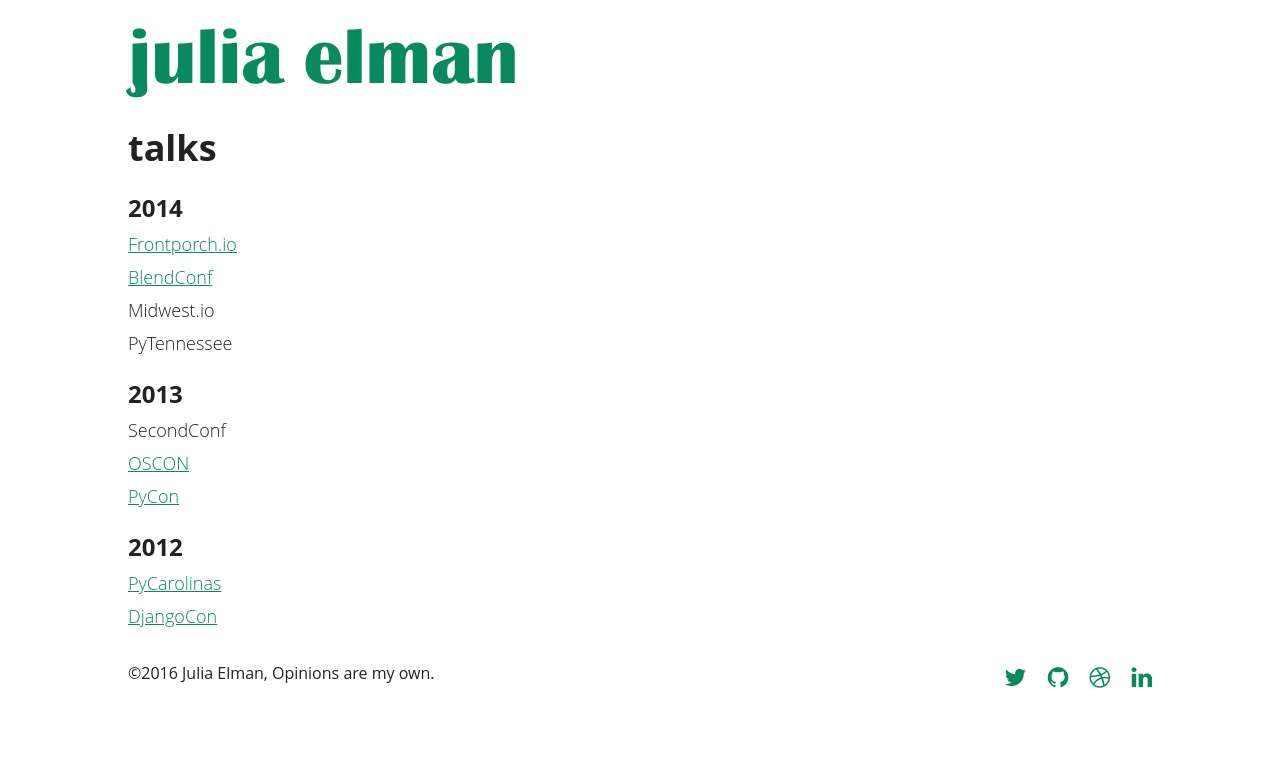
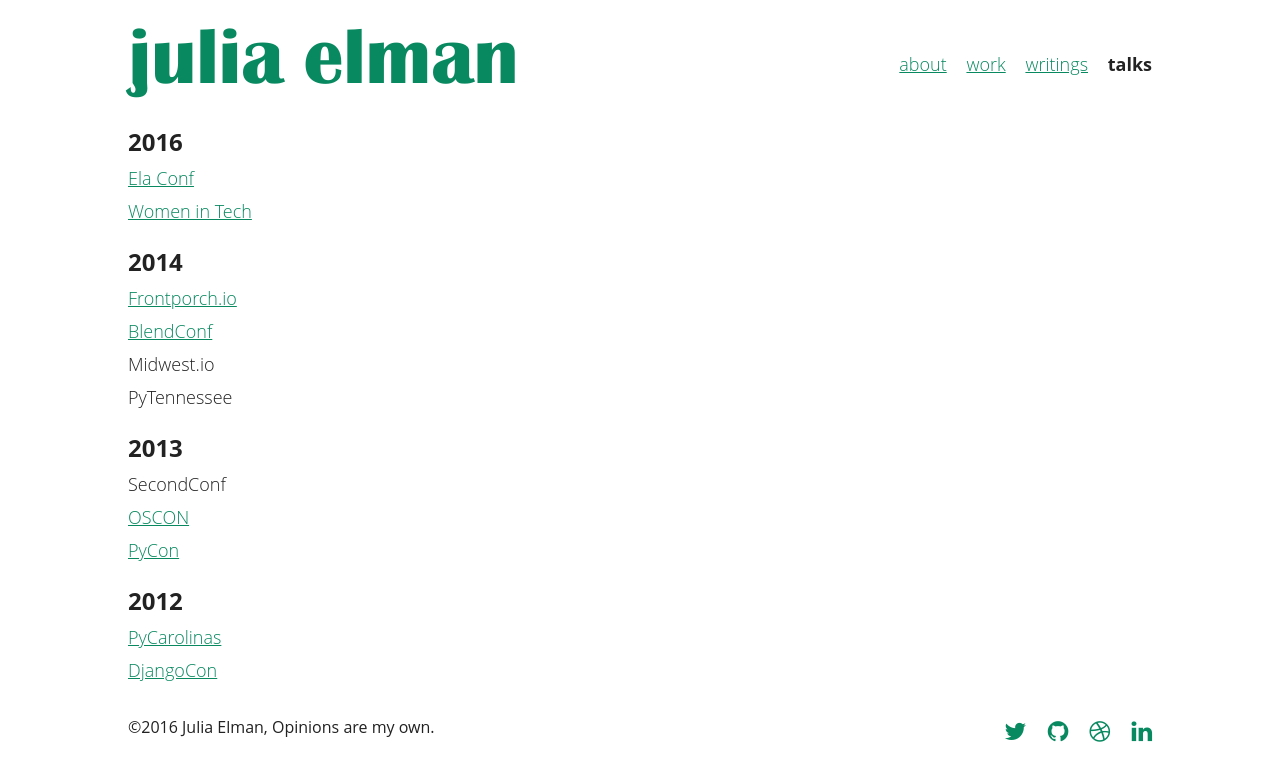
Before and after one commit to juliaelman/juliaelman.github.io, a Jekyll site: the page built from talks/index.html, in a window 1280 px wide. Shown: the top 781 px of the page. Built offline with Jekyll 4.4.1, drawn with Linux system fonts in a browser that asks for light colours; some web fonts are replaced.

Commit message:
Add new 2016 talks to talks/index.html

```diff
--- a/talks/index.html
+++ b/talks/index.html
@@ -5,12 +5,27 @@ body_id: page-list
 ---
 
 <header>
-    <h2><a href="/">julia elman</a></h2>
-    <h3>{{ page.title }}</h3>
+	<h2 class="logo"><a href="/">julia elman</a></h2>
+  {% include nav.html %}
 </header>
 
 <div class="container">
 	<div class="talks">
+		<h4>2016</h4>
+		<article>
+			<p>
+				<a href="http://elaconf.com/">
+					Ela Conf
+				</a>
+			</p>
+		</article>
+		<article>
+			<p>
+				<a href="http://womenintechsummit.net/">
+					Women in Tech
+				</a>
+			</p>
+		</article>
 		<h4>2014</h4>
 		<article>
 			<p>
```
